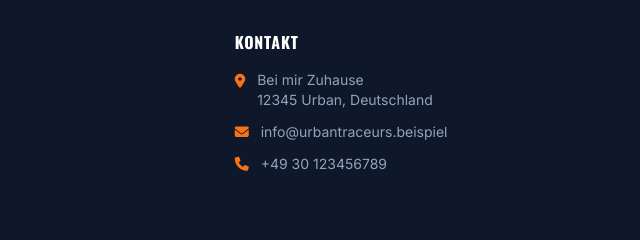
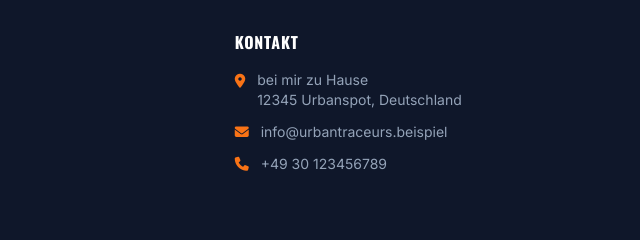
Before and after one commit to FVS-Project/Landingpage, a plain HTML site: page index.html in a window 1280 px wide. Shown: the part 3883-4123 px from the top of the page, 640-1280 px from the left. Drawn offline with nearby package versions, Linux system fonts and the light colour scheme.

Commit message:
index.html

```diff
--- a/index.html
+++ b/index.html
@@ -370,7 +370,7 @@ j=d.createElement(s),dl=l!='dataLayer'?'&l='+l:'';j.async=true;j.src=
                     <ul class="space-y-3">
                         <li class="flex items-start text-slate-400 text-sm">
                             <i class="fas fa-map-marker-alt mt-1 mr-3 text-brand"></i>
-                            <span>Bei mir Zuhause<br>12345 Urban, Deutschland</span>
+                            <span>bei mir zu Hause<br>12345 Urbanspot, Deutschland</span>
                         </li>
                         <li class="flex items-center text-slate-400 text-sm">
                             <i class="fas fa-envelope mr-3 text-brand"></i>
```
